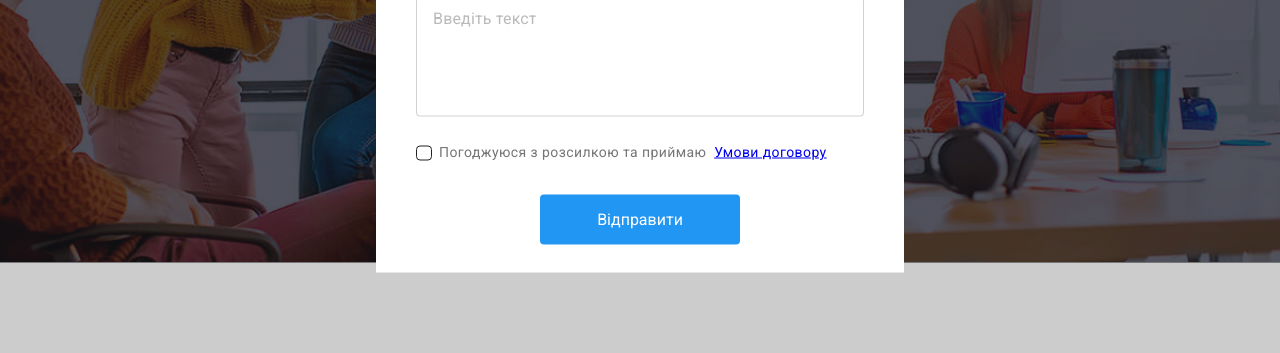
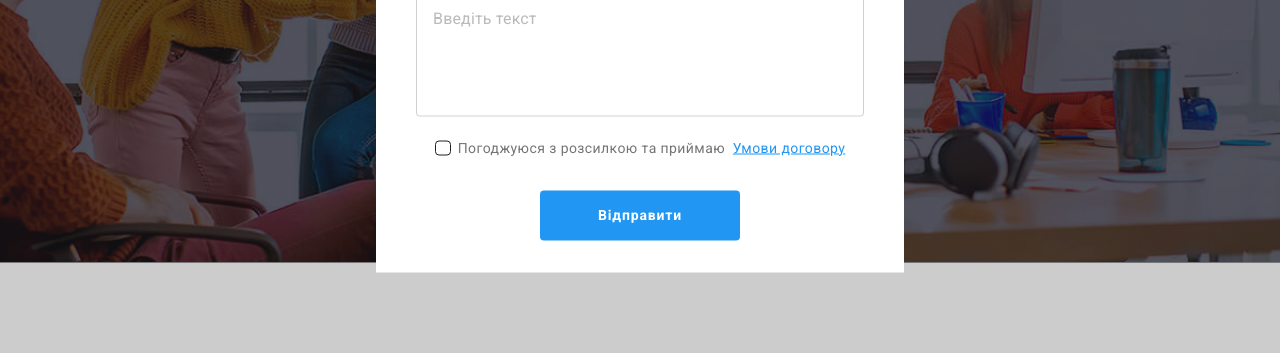
Before and after one commit to OlgaOO7/goit-markup-hw-06, a plain HTML site: page index.html in a window 1280 px wide. Both pictures are taken after a click on the button "Замовити послугу". Shown: the part 418-771 px from the top of the page. Drawn offline with nearby package versions, Linux system fonts and the light colour scheme; files whose address does not match are found by name.

Commit message:
hw-06-final-with-changes

```diff
--- a/css/styles.css
+++ b/css/styles.css
@@ -47,6 +47,7 @@
   --checkbox-color: #2196f3;
   --checkbox-border-color: #212121;
   --input-fill: #2196f3;
+  --checkbox-link-color: #2196f3;
   --button-send-box-shadow-color: rgba(0, 0, 0, 0.15);
   --placeholder-color: rgba(117, 117, 117, 0.5);
   --footer-input-border-color: rgba(255, 255, 255, 0.3);
@@ -539,7 +540,7 @@ img {
   display: inline-block;
   padding-left: 0px;
   padding-right: 0px;
-  margin-right: 93px;
+  margin-right: auto;
 }
 
 .join-part .join {
@@ -586,10 +587,11 @@ img {
 
 .footer-form-title {
   margin-bottom: 20px;
-  font-weight: 700px;
+  font-weight: 700;
   font-size: 14px;
   line-height: 1.17;
   letter-spacing: 0.03em;
+  text-transform: uppercase;
   color: var(--white-text-color);
 }
 
@@ -639,7 +641,7 @@ img {
   column-gap: 10px;
   align-items: center;
   justify-content: center;
-  font-weight: 700px;
+  font-weight: 700;
   font-size: 16px;
   line-height: 1.88;
   letter-spacing: 0.06em;
@@ -816,13 +818,17 @@ img {
   width: 100%;
   height: 100%;
   background-color: var(--backdrop-background-color);
+
   opacity: 1;
-  transition: opacity var(--timing-function);
+  visibility: visible;
+  pointer-events: auto;
+
+  transition: opacity var(--timing-function), visibility var(--timing-function);
 }
 
 .backdrop.is-hidden {
+  opacity: 0;
   visibility: hidden;
-  opacity: 0;
   pointer-events: none;
 }
 
@@ -942,6 +948,7 @@ img {
 .modal-form-checkbox {
   display: flex;
   align-items: center;
+  justify-content: center;
   margin-bottom: 30px;
   font-size: 14px;
   line-height: 1.71;
@@ -958,6 +965,7 @@ img {
 }
 
 .textarea-input {
+  display: block;
   width: 100%;
   height: 120px;
   resize: none;
@@ -999,12 +1007,24 @@ img {
   box-shadow: 0 0 0 2px var(--checkbox-color);
 }
 
+.agreement-condition-link {
+  font-size: 14px;
+  line-height: 1.71;
+  letter-spacing: 0.03em;
+  color: var(--checkbox-link-color);
+  text-decoration: underline;
+}
+
 .button-send-form {
   width: 200px;
   height: 50px;
   padding: 10px 52px;
   align-items: center;
   align-self: center;
+  font-weight: 700;
+  font-size: 14px;
+  line-height: 1.88;
+  letter-spacing: 0.06em;
   color: var(--white-text-color);
   background-color: var(--button-background-color);
   border: none;
--- a/index.html
+++ b/index.html
@@ -547,7 +547,7 @@
           </ul>
         </div>
         <form class="footer-form-subscribe">
-          <p class="footer-form-title">ПІДПИШІТЬСЯ НА РОЗСИЛКУ</p>
+          <p class="footer-form-title">Підпишіться на розсилку</p>
           <div class="footer-form">
             <label class="footer-form-field">
               <input
@@ -644,7 +644,9 @@
             <svg aria-label="ікока підтвердження" class="form-checkbox-icon" width="16" height="15">
               <use href="./images/icons.svg#icon-check" class="form-checkbox-agree-icon"></use>
             </svg>
-            Погоджуюся з розсилкою та приймаю &nbsp;<a href="#">Умови договору</a>
+            Погоджуюся з розсилкою та приймаю &nbsp;<a href="#" class="agreement-condition-link"
+              >Умови договору</a
+            >
           </label>
           <button type="submit" class="button-send-form">Відправити</button>
         </form>
```
